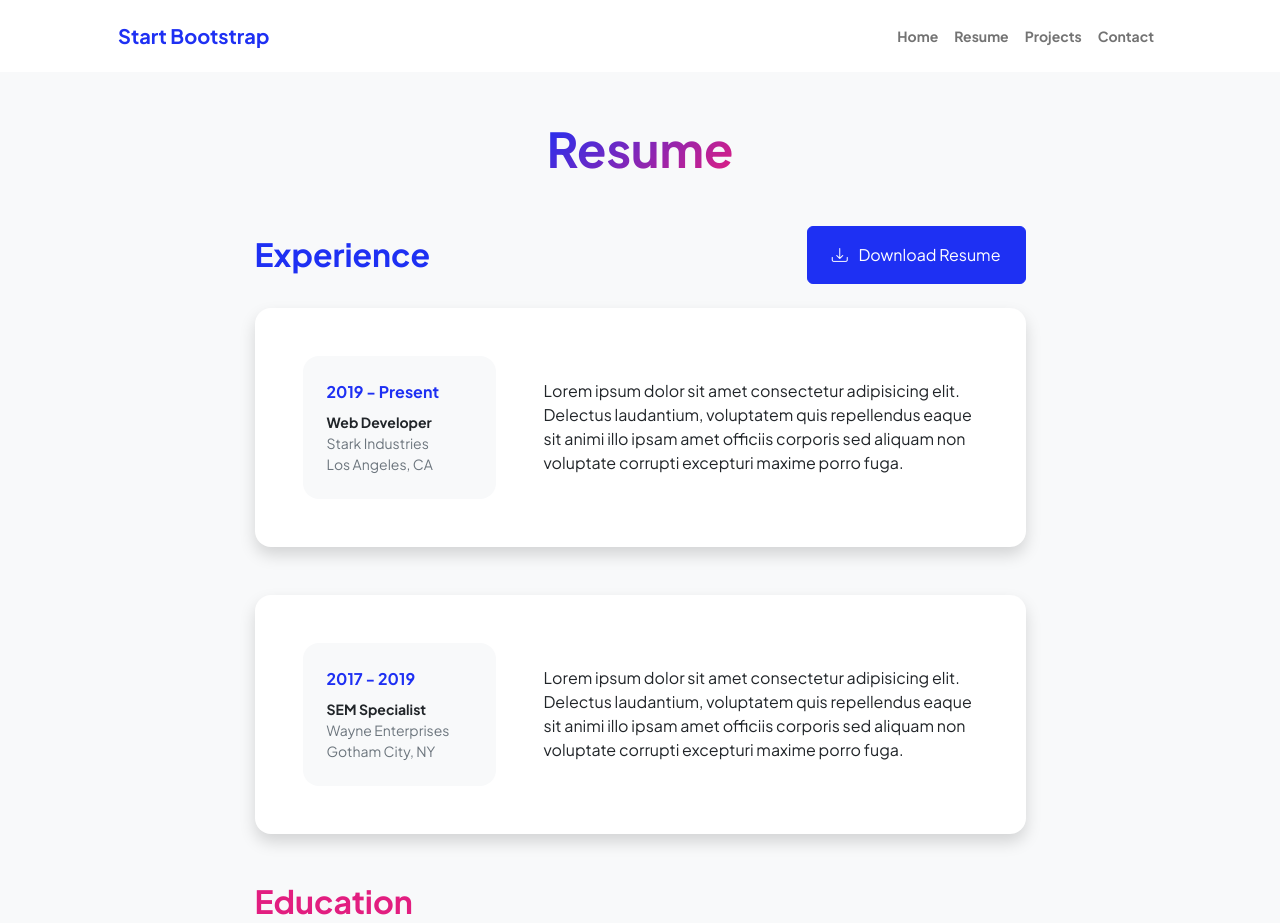
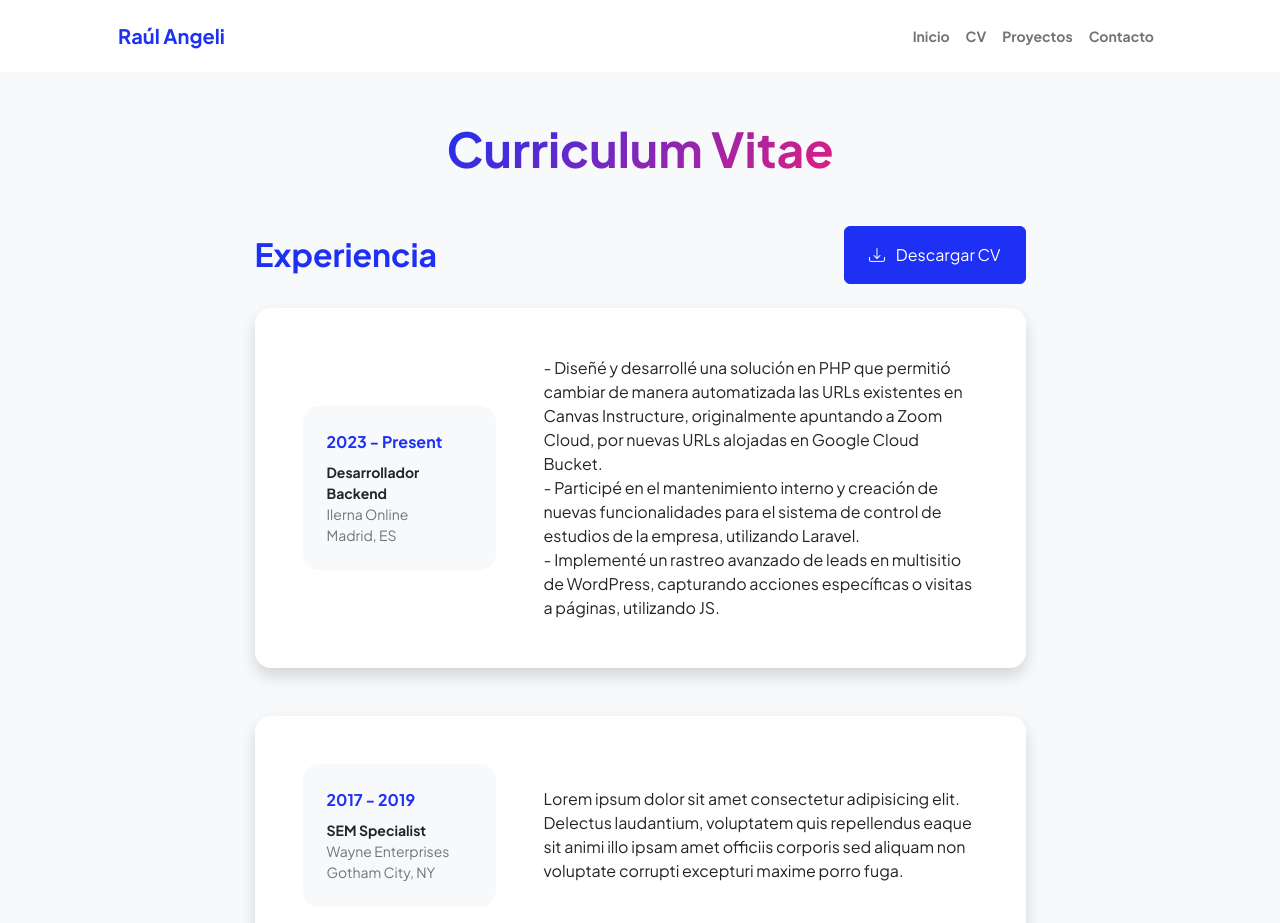
Before and after one commit to rauleangeli/mywebsite, a plain HTML site: page cv.html in a window 1280 px wide. Shown: the top 923 px of the page. Drawn offline with nearby package versions, Linux system fonts and the light colour scheme.

Commit message:
Avances 24_07_23_13_19

```diff
--- a/cv.html
+++ b/cv.html
@@ -1,35 +1,42 @@
 <!DOCTYPE html>
 <html lang="en">
+
 <head>
     <meta charset="utf-8" />
     <meta name="viewport" content="width=device-width, initial-scale=1, shrink-to-fit=no" />
     <meta name="description" content="" />
     <meta name="author" content="" />
-        <title>Personal - Start Bootstrap Template</title>
+    <title>Raúl Angeli - Curriculum Vitae</title>
     <!-- Favicon-->
-        <link rel="icon" type="image/x-icon" href="assets/favicon.ico" />
+    <link rel="icon" type="image/x-icon" href="assets/icons8-resume-website-32.png" />
     <!-- Custom Google font-->
     <link rel="preconnect" href="https://fonts.googleapis.com" />
     <link rel="preconnect" href="https://fonts.gstatic.com" crossorigin />
-        <link href="https://fonts.googleapis.com/css2?family=Plus+Jakarta+Sans:wght@100;200;300;400;500;600;700;800;900&amp;display=swap" rel="stylesheet" />
+    <link
+        href="https://fonts.googleapis.com/css2?family=Plus+Jakarta+Sans:wght@100;200;300;400;500;600;700;800;900&amp;display=swap"
+        rel="stylesheet" />
     <!-- Bootstrap icons-->
     <link href="https://cdn.jsdelivr.net/npm/bootstrap-icons@1.8.1/font/bootstrap-icons.css" rel="stylesheet" />
     <!-- Core theme CSS (includes Bootstrap)-->
     <link href="css/styles.css" rel="stylesheet" />
 </head>
+
 <body class="d-flex flex-column h-100 bg-light">
     <main class="flex-shrink-0">
         <!-- Navigation-->
         <nav class="navbar navbar-expand-lg navbar-light bg-white py-3">
             <div class="container px-5">
-                    <a class="navbar-brand" href="index.html"><span class="fw-bolder text-primary">Start Bootstrap</span></a>
-                    <button class="navbar-toggler" type="button" data-bs-toggle="collapse" data-bs-target="#navbarSupportedContent" aria-controls="navbarSupportedContent" aria-expanded="false" aria-label="Toggle navigation"><span class="navbar-toggler-icon"></span></button>
+                <a class="navbar-brand" href="index.html"><span class="fw-bolder text-primary">Raúl Angeli</span></a>
+                <button class="navbar-toggler" type="button" data-bs-toggle="collapse"
+                    data-bs-target="#navbarSupportedContent" aria-controls="navbarSupportedContent"
+                    aria-expanded="false" aria-label="Toggle navigation"><span
+                        class="navbar-toggler-icon"></span></button>
                 <div class="collapse navbar-collapse" id="navbarSupportedContent">
                     <ul class="navbar-nav ms-auto mb-2 mb-lg-0 small fw-bolder">
-                            <li class="nav-item"><a class="nav-link" href="index.html">Home</a></li>
-                            <li class="nav-item"><a class="nav-link" href="resume.html">Resume</a></li>
-                            <li class="nav-item"><a class="nav-link" href="projects.html">Projects</a></li>
-                            <li class="nav-item"><a class="nav-link" href="contact.html">Contact</a></li>
+                        <li class="nav-item"><a class="nav-link" href="index.html">Inicio</a></li>
+                        <li class="nav-item"><a class="nav-link" href="cv.html">CV</a></li>
+                        <li class="nav-item"><a class="nav-link" href="proyectos.html">Proyectos</a></li>
+                        <li class="nav-item"><a class="nav-link" href="contacto.html">Contacto</a></li>
                     </ul>
                 </div>
             </div>
@@ -37,19 +44,19 @@
         <!-- Page Content-->
         <div class="container px-5 my-5">
             <div class="text-center mb-5">
-                    <h1 class="display-5 fw-bolder mb-0"><span class="text-gradient d-inline">Resume</span></h1>
+                <h1 class="display-5 fw-bolder mb-0"><span class="text-gradient d-inline">Curriculum Vitae</span></h1>
             </div>
             <div class="row gx-5 justify-content-center">
                 <div class="col-lg-11 col-xl-9 col-xxl-8">
                     <!-- Experience Section-->
                     <section>
                         <div class="d-flex align-items-center justify-content-between mb-4">
-                                <h2 class="text-primary fw-bolder mb-0">Experience</h2>
+                            <h2 class="text-primary fw-bolder mb-0">Experiencia</h2>
                             <!-- Download resume button-->
                             <!-- Note: Set the link href target to a PDF file within your project-->
                             <a class="btn btn-primary px-4 py-3" href="#!">
                                 <div class="d-inline-block bi bi-download me-2"></div>
-                                    Download Resume
+                                Descargar CV
                             </a>
                         </div>
                         <!-- Experience Card 1-->
@@ -58,13 +65,22 @@
                                 <div class="row align-items-center gx-5">
                                     <div class="col text-center text-lg-start mb-4 mb-lg-0">
                                         <div class="bg-light p-4 rounded-4">
-                                                <div class="text-primary fw-bolder mb-2">2019 - Present</div>
-                                                <div class="small fw-bolder">Web Developer</div>
-                                                <div class="small text-muted">Stark Industries</div>
-                                                <div class="small text-muted">Los Angeles, CA</div>
+                                            <div class="text-primary fw-bolder mb-2">2023 - Present</div>
+                                            <div class="small fw-bolder">Desarrollador Backend</div>
+                                            <div class="small text-muted">Ilerna Online</div>
+                                            <div class="small text-muted">Madrid, ES</div>
                                         </div>
                                     </div>
-                                        <div class="col-lg-8"><div>Lorem ipsum dolor sit amet consectetur adipisicing elit. Delectus laudantium, voluptatem quis repellendus eaque sit animi illo ipsam amet officiis corporis sed aliquam non voluptate corrupti excepturi maxime porro fuga.</div></div>
+                                    <div class="col-lg-8">
+                                        <div>- Diseñé y desarrollé una solución en PHP que permitió cambiar de manera
+                                            automatizada las URLs existentes en Canvas Instructure, originalmente
+                                            apuntando a Zoom Cloud, por nuevas URLs alojadas en Google Cloud Bucket.
+                                        </div>
+                                        <div>- Participé en el mantenimiento interno y creación de nuevas funcionalidades para el sistema de control de estudios de la empresa, utilizando Laravel.
+                                        </div>
+                                        <div>- Implementé un rastreo avanzado de leads en multisitio de WordPress, capturando acciones específicas o visitas a páginas, utilizando JS.
+                                        </div>
+                                    </div>
                                 </div>
                             </div>
                         </div>
@@ -80,7 +96,12 @@
                                             <div class="small text-muted">Gotham City, NY</div>
                                         </div>
                                     </div>
-                                        <div class="col-lg-8"><div>Lorem ipsum dolor sit amet consectetur adipisicing elit. Delectus laudantium, voluptatem quis repellendus eaque sit animi illo ipsam amet officiis corporis sed aliquam non voluptate corrupti excepturi maxime porro fuga.</div></div>
+                                    <div class="col-lg-8">
+                                        <div>Lorem ipsum dolor sit amet consectetur adipisicing elit. Delectus
+                                            laudantium, voluptatem quis repellendus eaque sit animi illo ipsam amet
+                                            officiis corporis sed aliquam non voluptate corrupti excepturi maxime porro
+                                            fuga.</div>
+                                    </div>
                                 </div>
                             </div>
                         </div>
@@ -105,7 +126,12 @@
                                             </div>
                                         </div>
                                     </div>
-                                        <div class="col-lg-8"><div>Lorem ipsum dolor sit amet consectetur adipisicing elit. Delectus laudantium, voluptatem quis repellendus eaque sit animi illo ipsam amet officiis corporis sed aliquam non voluptate corrupti excepturi maxime porro fuga.</div></div>
+                                    <div class="col-lg-8">
+                                        <div>Lorem ipsum dolor sit amet consectetur adipisicing elit. Delectus
+                                            laudantium, voluptatem quis repellendus eaque sit animi illo ipsam amet
+                                            officiis corporis sed aliquam non voluptate corrupti excepturi maxime porro
+                                            fuga.</div>
+                                    </div>
                                 </div>
                             </div>
                         </div>
@@ -126,7 +152,12 @@
                                             </div>
                                         </div>
                                     </div>
-                                        <div class="col-lg-8"><div>Lorem ipsum dolor sit amet consectetur adipisicing elit. Delectus laudantium, voluptatem quis repellendus eaque sit animi illo ipsam amet officiis corporis sed aliquam non voluptate corrupti excepturi maxime porro fuga.</div></div>
+                                    <div class="col-lg-8">
+                                        <div>Lorem ipsum dolor sit amet consectetur adipisicing elit. Delectus
+                                            laudantium, voluptatem quis repellendus eaque sit animi illo ipsam amet
+                                            officiis corporis sed aliquam non voluptate corrupti excepturi maxime porro
+                                            fuga.</div>
+                                    </div>
                                 </div>
                             </div>
                         </div>
@@ -141,35 +172,77 @@
                                 <!-- Professional skills list-->
                                 <div class="mb-5">
                                     <div class="d-flex align-items-center mb-4">
-                                            <div class="feature bg-primary bg-gradient-primary-to-secondary text-white rounded-3 me-3"><i class="bi bi-tools"></i></div>
-                                            <h3 class="fw-bolder mb-0"><span class="text-gradient d-inline">Professional Skills</span></h3>
+                                        <div
+                                            class="feature bg-primary bg-gradient-primary-to-secondary text-white rounded-3 me-3">
+                                            <i class="bi bi-tools"></i></div>
+                                        <h3 class="fw-bolder mb-0"><span class="text-gradient d-inline">Professional
+                                                Skills</span></h3>
                                     </div>
                                     <div class="row row-cols-1 row-cols-md-3 mb-4">
-                                            <div class="col mb-4 mb-md-0"><div class="d-flex align-items-center bg-light rounded-4 p-3 h-100">SEO/SEM Marketing</div></div>
-                                            <div class="col mb-4 mb-md-0"><div class="d-flex align-items-center bg-light rounded-4 p-3 h-100">Statistical Analysis</div></div>
-                                            <div class="col"><div class="d-flex align-items-center bg-light rounded-4 p-3 h-100">Web Development</div></div>
+                                        <div class="col mb-4 mb-md-0">
+                                            <div class="d-flex align-items-center bg-light rounded-4 p-3 h-100">SEO/SEM
+                                                Marketing</div>
+                                        </div>
+                                        <div class="col mb-4 mb-md-0">
+                                            <div class="d-flex align-items-center bg-light rounded-4 p-3 h-100">
+                                                Statistical Analysis</div>
+                                        </div>
+                                        <div class="col">
+                                            <div class="d-flex align-items-center bg-light rounded-4 p-3 h-100">Web
+                                                Development</div>
+                                        </div>
                                     </div>
                                     <div class="row row-cols-1 row-cols-md-3">
-                                            <div class="col mb-4 mb-md-0"><div class="d-flex align-items-center bg-light rounded-4 p-3 h-100">Network Security</div></div>
-                                            <div class="col mb-4 mb-md-0"><div class="d-flex align-items-center bg-light rounded-4 p-3 h-100">Adobe Software Suite</div></div>
-                                            <div class="col"><div class="d-flex align-items-center bg-light rounded-4 p-3 h-100">User Interface Design</div></div>
+                                        <div class="col mb-4 mb-md-0">
+                                            <div class="d-flex align-items-center bg-light rounded-4 p-3 h-100">Network
+                                                Security</div>
+                                        </div>
+                                        <div class="col mb-4 mb-md-0">
+                                            <div class="d-flex align-items-center bg-light rounded-4 p-3 h-100">Adobe
+                                                Software Suite</div>
+                                        </div>
+                                        <div class="col">
+                                            <div class="d-flex align-items-center bg-light rounded-4 p-3 h-100">User
+                                                Interface Design</div>
+                                        </div>
                                     </div>
                                 </div>
                                 <!-- Languages list-->
                                 <div class="mb-0">
                                     <div class="d-flex align-items-center mb-4">
-                                            <div class="feature bg-primary bg-gradient-primary-to-secondary text-white rounded-3 me-3"><i class="bi bi-code-slash"></i></div>
-                                            <h3 class="fw-bolder mb-0"><span class="text-gradient d-inline">Languages</span></h3>
+                                        <div
+                                            class="feature bg-primary bg-gradient-primary-to-secondary text-white rounded-3 me-3">
+                                            <i class="bi bi-code-slash"></i></div>
+                                        <h3 class="fw-bolder mb-0"><span class="text-gradient d-inline">Languages</span>
+                                        </h3>
                                     </div>
                                     <div class="row row-cols-1 row-cols-md-3 mb-4">
-                                            <div class="col mb-4 mb-md-0"><div class="d-flex align-items-center bg-light rounded-4 p-3 h-100">HTML</div></div>
-                                            <div class="col mb-4 mb-md-0"><div class="d-flex align-items-center bg-light rounded-4 p-3 h-100">CSS</div></div>
-                                            <div class="col"><div class="d-flex align-items-center bg-light rounded-4 p-3 h-100">JavaScript</div></div>
+                                        <div class="col mb-4 mb-md-0">
+                                            <div class="d-flex align-items-center bg-light rounded-4 p-3 h-100">HTML
+                                            </div>
+                                        </div>
+                                        <div class="col mb-4 mb-md-0">
+                                            <div class="d-flex align-items-center bg-light rounded-4 p-3 h-100">CSS
+                                            </div>
+                                        </div>
+                                        <div class="col">
+                                            <div class="d-flex align-items-center bg-light rounded-4 p-3 h-100">
+                                                JavaScript</div>
+                                        </div>
                                     </div>
                                     <div class="row row-cols-1 row-cols-md-3">
-                                            <div class="col mb-4 mb-md-0"><div class="d-flex align-items-center bg-light rounded-4 p-3 h-100">Python</div></div>
-                                            <div class="col mb-4 mb-md-0"><div class="d-flex align-items-center bg-light rounded-4 p-3 h-100">Ruby</div></div>
-                                            <div class="col"><div class="d-flex align-items-center bg-light rounded-4 p-3 h-100">Node.js</div></div>
+                                        <div class="col mb-4 mb-md-0">
+                                            <div class="d-flex align-items-center bg-light rounded-4 p-3 h-100">Python
+                                            </div>
+                                        </div>
+                                        <div class="col mb-4 mb-md-0">
+                                            <div class="d-flex align-items-center bg-light rounded-4 p-3 h-100">Ruby
+                                            </div>
+                                        </div>
+                                        <div class="col">
+                                            <div class="d-flex align-items-center bg-light rounded-4 p-3 h-100">Node.js
+                                            </div>
+                                        </div>
                                     </div>
                                 </div>
                             </div>
@@ -183,7 +256,9 @@
     <footer class="bg-white py-4 mt-auto">
         <div class="container px-5">
             <div class="row align-items-center justify-content-between flex-column flex-sm-row">
-                    <div class="col-auto"><div class="small m-0">Copyright &copy; Your Website 2023</div></div>
+                <div class="col-auto">
+                    <div class="small m-0">Copyright &copy; Your Website 2023</div>
+                </div>
                 <div class="col-auto">
                     <a class="small" href="#!">Privacy</a>
                     <span class="mx-1">&middot;</span>
@@ -199,4 +274,5 @@
     <!-- Core theme JS-->
     <script src="js/scripts.js"></script>
 </body>
+
 </html>
```
Also changed, not shown: index.html (+7 -7 lines). Lines whose indentation alone changed are shown as unchanged.
